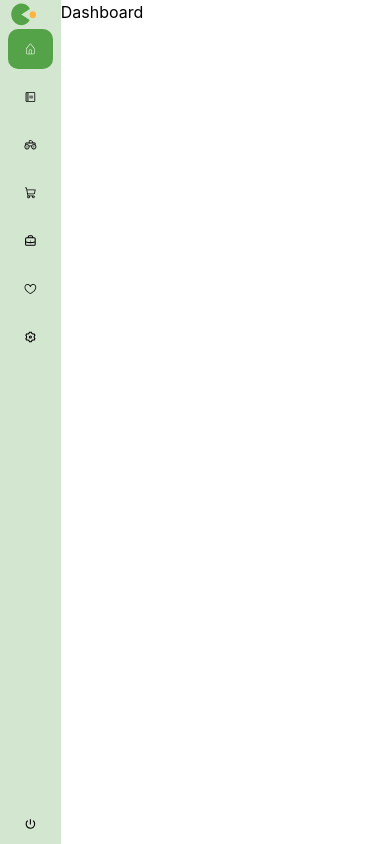
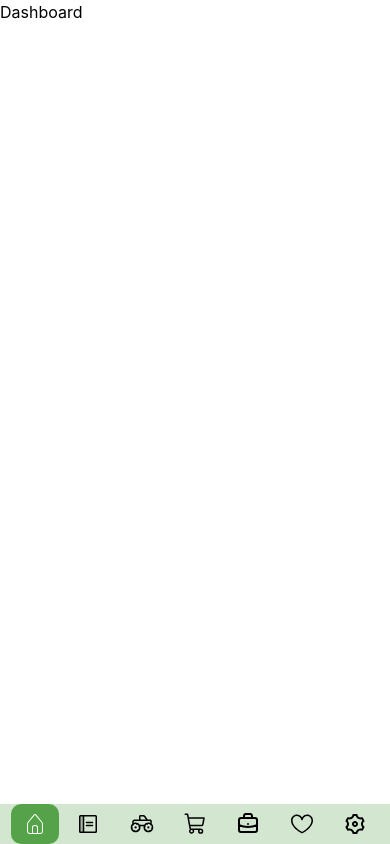
Before and after one commit to LeRoiCodes/farmruns, a React (Create React App) app: page /dashboard in a window 390 px wide. Built offline with nearby package versions, Linux system fonts and the light colour scheme.

Commit message:
add the bottombar

```diff
--- /dev/null
+++ b/src/components/DasboardComponents/BottomBar.jsx
@@ -0,0 +1,69 @@
+import React from "react";
+import { Link, NavLink } from "react-router-dom";
+import { CiHome } from "react-icons/ci";
+import { PiNotebookDuotone, PiShoppingCart } from "react-icons/pi";
+import { LiaTruckMonsterSolid } from "react-icons/lia";
+import { GoHeart } from "react-icons/go";
+import { RiSettings3Line } from "react-icons/ri";
+import { MdPowerSettingsNew } from "react-icons/md";
+import { HiOutlineBriefcase } from "react-icons/hi";
+
+const links = [
+  {
+    title: "Home",
+    link: "/dashboard",
+    icon: <CiHome />,
+  },
+  {
+    title: "My Blog",
+    link: "/blog",
+    icon: <PiNotebookDuotone />,
+  },
+  {
+    title: "Farmers Hub",
+    link: "/farmers-hub",
+    icon: <LiaTruckMonsterSolid />,
+  },
+  {
+    title: "Shop",
+    link: "/shop",
+    icon: <PiShoppingCart />,
+  },
+  {
+    title: "Order History",
+    link: "/order",
+    icon: <HiOutlineBriefcase />,
+  },
+  {
+    title: "Favourites",
+    link: "/favourites",
+    icon: <GoHeart />,
+  },
+  {
+    title: "Settings",
+    link: "/settings",
+    icon: <RiSettings3Line />,
+  },
+];
+
+const BottomBar = () => {
+  return (
+    <div className="fixed bottom-0 w-screen md:hidden bg-green-20">
+      <ul className="flex justify-around px-2 md:pr-0 md:pl-4 font-oswald">
+        {links.map((nav, index) => (
+          <li key={index}>
+            <NavLink
+              to={nav.link}
+              className="gap-4 flex px-3 py-2 items-center rounded-[10px] text-[24px] hover:bg-gray-300"
+            >
+              {nav.icon}
+              <span className="text-sm hidden md:block">{nav.title}</span>
+            </NavLink>
+          </li>
+        ))}
+      </ul>
+    </div>
+  );
+};
+
+export default BottomBar;
--- a/src/components/DasboardComponents/Sidebar.jsx
+++ b/src/components/DasboardComponents/Sidebar.jsx
@@ -48,7 +48,7 @@ const links = [
 
 const Sidebar = () => {
   return (
-    <aside className="md:w-[248px] h-screen bg-green-20 flex flex-col overflow-y-scroll unwanted_scroll">
+    <aside className="md:w-[248px] h-screen hidden bg-green-20 md:flex flex-col overflow-y-scroll unwanted_scroll">
       <div className="flex px-2">
         <Link to="/" className="flex gap-2 items-center">
           <img
--- a/src/components/layouts/RootLayout.jsx
+++ b/src/components/layouts/RootLayout.jsx
@@ -1,6 +1,7 @@
 import React from "react";
 import Sidebar from "../DasboardComponents/Sidebar";
 import { Outlet } from "react-router-dom";
+import BottomBar from "../DasboardComponents/BottomBar";
 
 const RootLayout = () => {
   return (
@@ -9,6 +10,7 @@ const RootLayout = () => {
       <main className="w-full">
         <Outlet />
       </main>
+      <BottomBar />
     </section>
   );
 };
```
